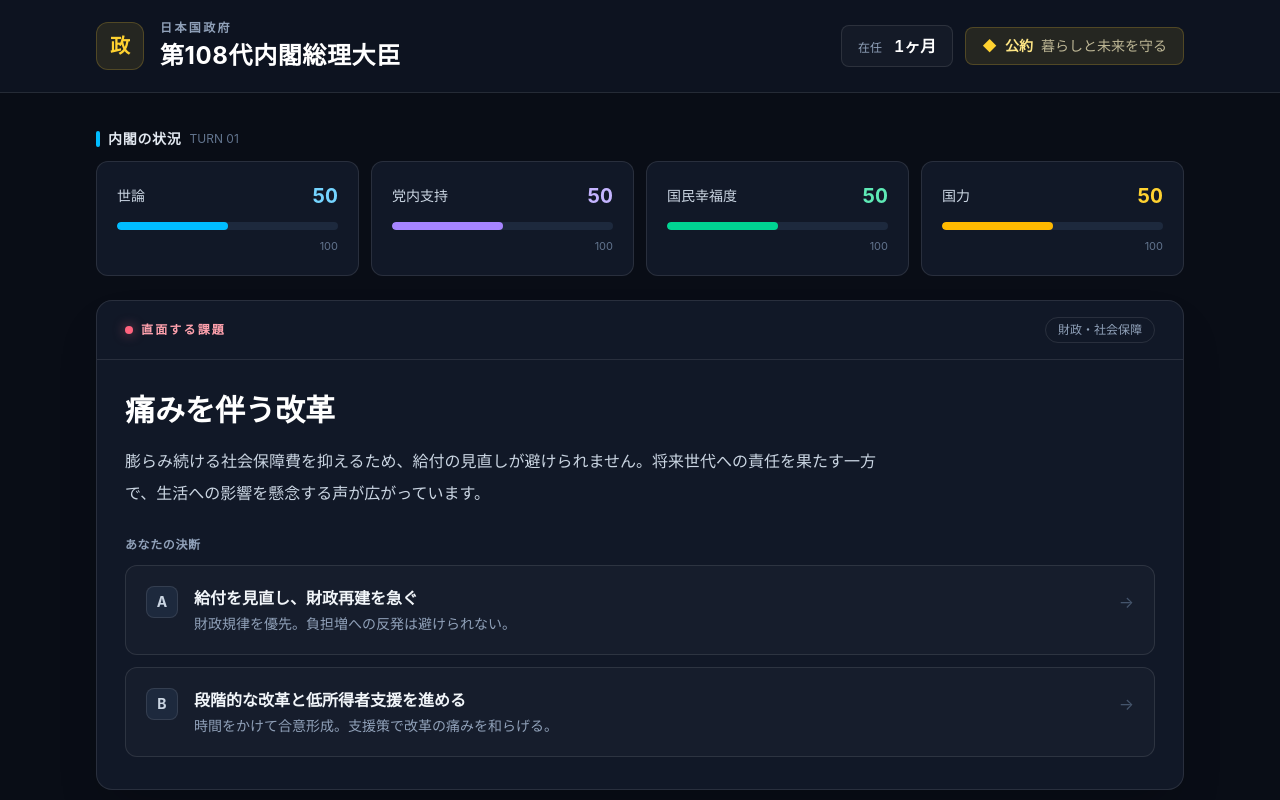
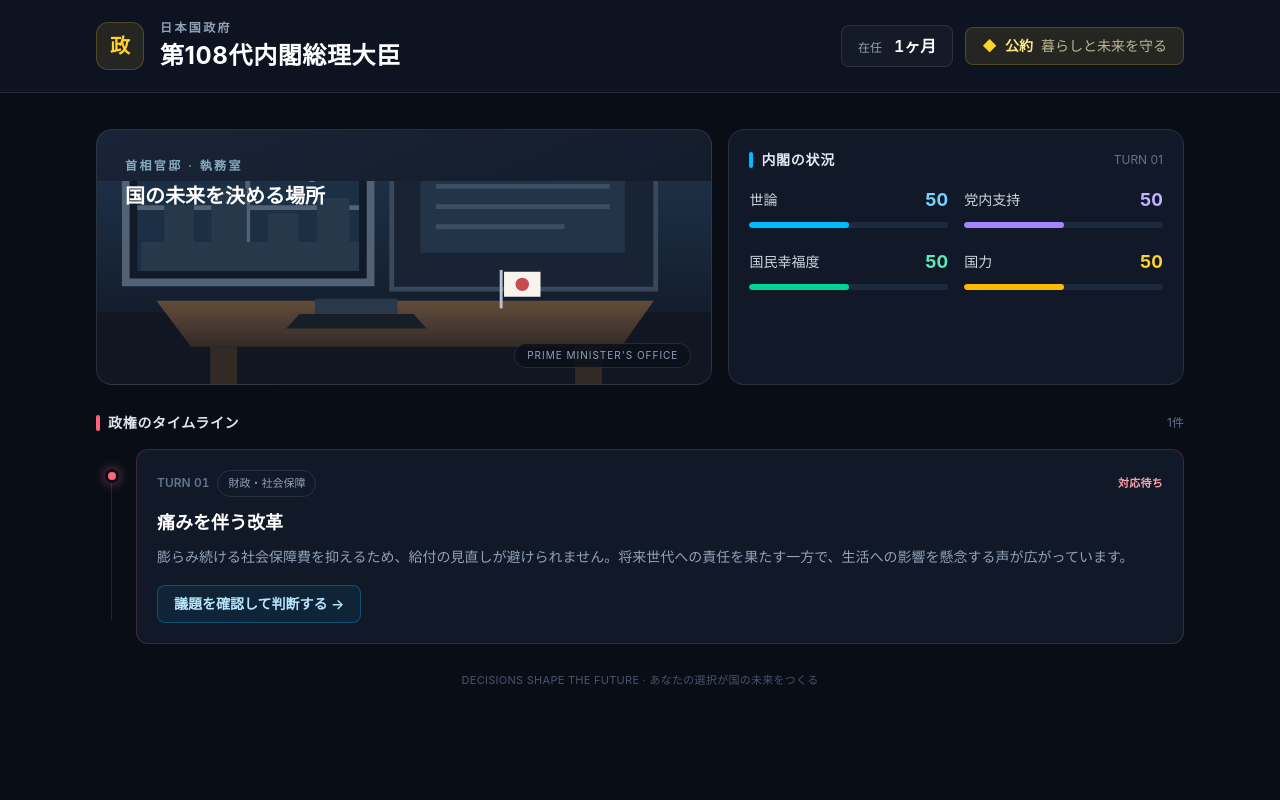
Before and after one commit to glidergunstudio/prime-minister-sim, a React (Vite) app: page / in a window 1280 px wide. Shown: the top 800 px of the page. Built offline with nearby package versions, Linux system fonts and the light colour scheme.

Commit message:
Improve cabinet simulation layout
Co-authored-by: glidergunstudio <189524544+glidergunstudio@users.noreply.github.com>

```diff
--- a/src/App.jsx
+++ b/src/App.jsx
@@ -103,6 +103,7 @@ function App() {
   const [turn, setTurn] = useState(1)
   const [history, setHistory] = useState([])
   const [eventIndex, setEventIndex] = useState(0)
+  const [isDecisionOpen, setIsDecisionOpen] = useState(false)
   const event = events[eventIndex]
 
   const makeDecision = (choice) => {
@@ -117,6 +118,7 @@ function App() {
     setHistory((current) => [
       {
         turn,
+        category: event.category,
         title: event.title,
         choice: choice.label,
         detail: choice.detail,
@@ -124,7 +126,7 @@ function App() {
       ...current,
     ])
     setTurn((current) => current + 1)
-
+    setIsDecisionOpen(false)
     setEventIndex(getNextEventIndex(eventIndex))
   }
 
@@ -157,19 +159,66 @@ function App() {
         </div>
       </header>
 
-      <main className="mx-auto max-w-6xl space-y-6 px-5 py-7 sm:px-8 sm:py-9">
-        <section aria-label="内閣のステータス">
-          <div className="mb-3 flex items-center gap-2">
+      <main className="mx-auto max-w-6xl space-y-7 px-5 py-6 sm:px-8 sm:py-9">
+        <section aria-label="首相官邸と内閣の状況" className="grid gap-4 lg:grid-cols-[1.15fr_0.85fr]">
+          <div className="relative min-h-52 overflow-hidden rounded-2xl border border-white/10 bg-gradient-to-br from-[#182437] to-[#101723] p-5 sm:min-h-64 sm:p-7">
+            <div className="relative z-10">
+              <p className="text-xs font-semibold tracking-[0.2em] text-sky-200/70">首相官邸 · 執務室</p>
+              <h2 className="mt-2 text-lg font-bold text-white sm:text-xl">国の未来を決める場所</h2>
+            </div>
+            <svg
+              aria-hidden="true"
+              viewBox="0 0 640 280"
+              className="absolute inset-x-0 bottom-0 h-4/5 w-full"
+              preserveAspectRatio="xMidYMax slice"
+            >
+              <defs>
+                <linearGradient id="officeSky" x1="0" y1="0" x2="0" y2="1">
+                  <stop offset="0" stopColor="#223751" />
+                  <stop offset="1" stopColor="#111b29" />
+                </linearGradient>
+                <linearGradient id="desk" x1="0" y1="0" x2="0" y2="1">
+                  <stop offset="0" stopColor="#624c3a" />
+                  <stop offset="1" stopColor="#332b27" />
+                </linearGradient>
+              </defs>
+              <path d="M0 0h640v228H0z" fill="url(#officeSky)" />
+              <path d="M30 18h255v156H30z" fill="#101a28" stroke="#536174" strokeWidth="8" />
+              <path d="M42 30h231v132H42z" fill="#1b3045" />
+              <path d="M157 30v132M42 96h231" stroke="#536174" strokeWidth="5" />
+              <path d="M46 132h24V93h31v39h18V76h37v56h22v-30h32v30h19v-46h34v46h10v30H46z" fill="#26384a" />
+              <circle cx="224" cy="57" r="12" fill="#f2c779" opacity=".75" />
+              <path d="M307 24h275v157H307z" fill="#182334" stroke="#39495c" strokeWidth="5" />
+              <path d="M337 49h213v94H337z" fill="#233448" />
+              <path d="M353 74h181M353 95h181M353 116h134" stroke="#42566c" strokeWidth="5" opacity=".8" />
+              <path d="M0 205h640v75H0z" fill="#101722" />
+              <path d="M62 193h518l-34 48H98z" fill="url(#desk)" />
+              <path d="M118 241h28v39h-28zm380 0h28v39h-28z" fill="#342a25" />
+              <path d="M421 161v40" stroke="#b8c4d5" strokeWidth="3" />
+              <path d="M424 163h38v26h-38z" fill="#f7f4ed" />
+              <circle cx="443" cy="176" r="7" fill="#c94b50" />
+              <path d="M211 207h119l13 15H197z" fill="#171e28" />
+              <path d="M227 191h86v16h-86z" fill="#29384a" />
+            </svg>
+            <div className="absolute bottom-4 right-5 rounded-full border border-white/10 bg-[#0b111bd9] px-3 py-1 text-[10px] tracking-widest text-slate-400">
+              PRIME MINISTER'S OFFICE
+            </div>
+          </div>
+
+          <section aria-label="内閣の状況" className="rounded-2xl border border-white/10 bg-[#111827] p-4 sm:p-5">
+            <div className="mb-4 flex items-center justify-between">
+              <div className="flex items-center gap-2">
                 <span className="h-4 w-1 rounded-full bg-sky-400" />
                 <h2 className="text-sm font-bold tracking-wider text-slate-200">内閣の状況</h2>
+              </div>
               <span className="text-xs text-slate-500">TURN {String(turn).padStart(2, '0')}</span>
             </div>
-          <div className="grid grid-cols-2 gap-3 lg:grid-cols-4">
+            <div className="grid grid-cols-2 gap-x-4 gap-y-5">
               {metrics.map((metric) => (
-              <div key={metric.key} className="rounded-xl border border-white/10 bg-[#111827] p-4 sm:p-5">
-                <div className="mb-3 flex items-center justify-between">
-                  <span className="text-sm font-medium text-slate-300">{metric.label}</span>
-                  <span className={`text-xl font-bold tabular-nums ${metric.text}`}>
+                <div key={metric.key}>
+                  <div className="mb-2 flex items-center justify-between gap-2">
+                    <span className="text-xs font-medium text-slate-300 sm:text-sm">{metric.label}</span>
+                    <span className={`text-lg font-bold tabular-nums ${metric.text}`}>
                       {status[metric.key]}
                     </span>
                   </div>
@@ -179,35 +228,105 @@ function App() {
                     aria-valuemin={0}
                     aria-valuemax={100}
                     aria-valuenow={status[metric.key]}
-                  className="h-2 overflow-hidden rounded-full bg-slate-800"
+                    className="h-1.5 overflow-hidden rounded-full bg-slate-800"
                   >
                     <div
                       className={`h-full rounded-full transition-all duration-500 ${metric.color}`}
                       style={{ width: `${status[metric.key]}%` }}
                     />
                   </div>
-                <p className="mt-2 text-right text-[11px] text-slate-500">100</p>
                 </div>
               ))}
             </div>
           </section>
+        </section>
 
-        <section className="overflow-hidden rounded-2xl border border-white/10 bg-[#111827] shadow-2xl shadow-black/20">
-          <div className="flex flex-wrap items-center justify-between gap-3 border-b border-white/10 px-5 py-4 sm:px-7">
+        <section aria-label="イベントのタイムライン">
+          <div className="mb-4 flex items-center justify-between">
             <div className="flex items-center gap-2">
-              <span className="size-2 rounded-full bg-rose-400 shadow-[0_0_12px_rgba(251,113,133,0.6)]" />
-              <span className="text-xs font-bold tracking-[0.18em] text-rose-300">直面する課題</span>
+              <span className="h-4 w-1 rounded-full bg-rose-400" />
+              <h2 className="text-sm font-bold tracking-wider text-slate-200">政権のタイムライン</h2>
             </div>
-            <span className="rounded-full border border-white/10 px-3 py-1 text-xs text-slate-400">
+            <span className="text-xs text-slate-500">{history.length + 1}件</span>
+          </div>
+          <ol className="relative space-y-3 before:absolute before:bottom-6 before:left-[15px] before:top-6 before:w-px before:bg-white/10">
+            <li className="relative pl-10">
+              <span className="absolute left-[9px] top-5 size-3.5 rounded-full border-[3px] border-[#090d16] bg-rose-400 shadow-[0_0_12px_rgba(251,113,133,0.55)]" />
+              <article className="rounded-xl border border-rose-400/20 bg-[#111827] p-4 sm:p-5">
+                <div className="flex flex-wrap items-center justify-between gap-2">
+                  <div className="flex items-center gap-2">
+                    <span className="text-xs font-semibold tabular-nums text-slate-500">TURN {String(turn).padStart(2, '0')}</span>
+                    <span className="rounded-full border border-white/10 px-2.5 py-1 text-[11px] text-slate-400">
                       {event.category}
                     </span>
                   </div>
-          <div className="px-5 py-6 sm:px-7 sm:py-8">
-            <h2 className="text-2xl font-bold leading-tight text-white sm:text-3xl">{event.title}</h2>
-            <p className="mt-4 max-w-3xl text-sm leading-7 text-slate-300 sm:text-base sm:leading-8">
-              {event.description}
+                  <span className="text-[11px] font-semibold tracking-wide text-rose-300">対応待ち</span>
+                </div>
+                <h3 className="mt-3 text-lg font-bold text-white">{event.title}</h3>
+                <p className="mt-2 line-clamp-2 text-sm leading-6 text-slate-400">{event.description}</p>
+                <button
+                  type="button"
+                  onClick={() => setIsDecisionOpen(true)}
+                  className="mt-4 rounded-lg border border-sky-400/30 bg-sky-400/[0.08] px-4 py-2 text-sm font-semibold text-sky-200 transition hover:border-sky-300/60 hover:bg-sky-400/[0.14] focus-visible:outline-2 focus-visible:outline-offset-2 focus-visible:outline-sky-400"
+                >
+                  議題を確認して判断する <span aria-hidden="true">→</span>
+                </button>
+              </article>
+            </li>
+            {history.map((item) => (
+              <li key={item.turn} className="relative pl-10">
+                <span className="absolute left-[10px] top-5 size-3 rounded-full border-2 border-[#090d16] bg-violet-400" />
+                <article className="rounded-xl border border-white/[0.07] bg-[#0e1420] px-4 py-4 sm:px-5">
+                  <div className="flex flex-wrap items-center gap-2">
+                    <span className="text-xs font-semibold tabular-nums text-slate-500">TURN {String(item.turn).padStart(2, '0')}</span>
+                    <span className="text-[11px] text-slate-500">{item.category}</span>
+                    <span className="ml-auto rounded-full bg-emerald-400/10 px-2.5 py-1 text-[10px] font-semibold text-emerald-300">決定済み</span>
+                  </div>
+                  <h3 className="mt-2 text-sm font-semibold text-slate-200">{item.title}</h3>
+                  <p className="mt-1 text-xs leading-5 text-slate-400">{item.choice} — {item.detail}</p>
+                </article>
+              </li>
+            ))}
+          </ol>
+        </section>
+
+        <p className="pb-3 text-center text-[11px] tracking-wide text-slate-600">
+          DECISIONS SHAPE THE FUTURE · あなたの選択が国の未来をつくる
         </p>
-            <div className="mt-7">
+      </main>
+
+      {isDecisionOpen && (
+        <div
+          className="fixed inset-0 z-50 flex items-end justify-center bg-black/70 p-0 backdrop-blur-sm sm:items-center sm:p-5"
+          onClick={() => setIsDecisionOpen(false)}
+        >
+          <section
+            role="dialog"
+            aria-modal="true"
+            aria-labelledby="decision-title"
+            onClick={(clickEvent) => clickEvent.stopPropagation()}
+            onKeyDown={(keyEvent) => {
+              if (keyEvent.key === 'Escape') setIsDecisionOpen(false)
+            }}
+            className="max-h-[90vh] w-full overflow-y-auto rounded-t-2xl border border-white/10 bg-[#111827] p-5 shadow-2xl shadow-black/50 sm:max-w-2xl sm:rounded-2xl sm:p-7"
+          >
+            <div className="flex items-start justify-between gap-4">
+              <div>
+                <p className="text-xs font-semibold tracking-[0.18em] text-rose-300">直面する課題 · {event.category}</p>
+                <h2 id="decision-title" className="mt-2 text-xl font-bold text-white sm:text-2xl">{event.title}</h2>
+              </div>
+              <button
+                type="button"
+                autoFocus
+                onClick={() => setIsDecisionOpen(false)}
+                aria-label="閉じる"
+                className="flex size-9 shrink-0 items-center justify-center rounded-full border border-white/10 text-lg text-slate-400 transition hover:bg-white/10 hover:text-white focus-visible:outline-2 focus-visible:outline-sky-400"
+              >
+                ×
+              </button>
+            </div>
+            <p className="mt-4 text-sm leading-7 text-slate-300">{event.description}</p>
+            <div className="mt-6">
               <p className="mb-3 text-xs font-semibold tracking-wider text-slate-400">あなたの決断</p>
               <div className="grid gap-3">
                 {event.choices.map((choice, index) => (
@@ -222,56 +341,16 @@ function App() {
                     </span>
                     <span>
                       <span className="block text-sm font-semibold text-slate-100 sm:text-base">{choice.label}</span>
-                      <span className="mt-1 block text-xs leading-5 text-slate-400 sm:text-sm">
-                        {choice.detail}
+                      <span className="mt-1 block text-xs leading-5 text-slate-400 sm:text-sm">{choice.detail}</span>
                     </span>
-                    </span>
-                    <span aria-hidden="true" className="ml-auto pt-1 text-slate-600 transition group-hover:translate-x-1 group-hover:text-sky-300">
-                      →
-                    </span>
+                    <span aria-hidden="true" className="ml-auto pt-1 text-slate-600 transition group-hover:translate-x-1 group-hover:text-sky-300">→</span>
                   </button>
                 ))}
               </div>
             </div>
+          </section>
         </div>
-        </section>
-
-        <section aria-label="決断の履歴">
-          <div className="mb-3 flex items-center justify-between">
-            <div className="flex items-center gap-2">
-              <span className="h-4 w-1 rounded-full bg-violet-400" />
-              <h2 className="text-sm font-bold tracking-wider text-slate-200">決断の記録</h2>
-            </div>
-            <span className="text-xs text-slate-500">{history.length}件</span>
-          </div>
-          <div className="overflow-hidden rounded-xl border border-white/10 bg-[#0e1420]">
-            {history.length === 0 ? (
-              <p className="px-5 py-6 text-center text-sm text-slate-500">
-                まだ記録はありません。最初の決断を下してください。
-              </p>
-            ) : (
-              <ol className="divide-y divide-white/[0.07]">
-                {history.map((item) => (
-                  <li key={item.turn} className="flex gap-4 px-5 py-4">
-                    <span className="pt-0.5 text-xs font-semibold tabular-nums text-slate-500">
-                      #{String(item.turn).padStart(2, '0')}
-                    </span>
-                    <div className="min-w-0">
-                      <p className="text-sm font-semibold text-slate-200">{item.title}</p>
-                      <p className="mt-1 text-xs leading-5 text-slate-400">
-                        {item.choice} — {item.detail}
-                      </p>
-                    </div>
-                  </li>
-                ))}
-              </ol>
       )}
-          </div>
-        </section>
-        <p className="pb-3 text-center text-[11px] tracking-wide text-slate-600">
-          DECISIONS SHAPE THE FUTURE · あなたの選択が国の未来をつくる
-        </p>
-      </main>
     </div>
   )
 }
```
Lines whose indentation alone changed are shown as unchanged.
